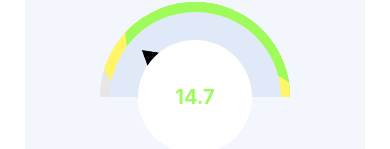
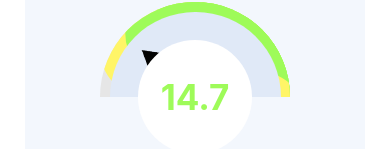
Before and after one commit to kahnu044/react-native-speedometer-plus, a React Native app: screen / in a window 390 px wide. Shown: the part 335-484 px from the top of the page. Built offline with nearby package versions, Linux system fonts and the light colour scheme.

Commit message:
innerFullCircleStyle Added

```diff
--- a/react-native-speedometer-plus/index.js
+++ b/react-native-speedometer-plus/index.js
@@ -37,6 +37,13 @@ class SpeedoMeterPlus extends Component {
       imageStyle,
       innerCircleStyle,
       innerFullCircleStyle,
+      innerFullCircleLabelWrapperStyle,
+      innerFullCircleValueStyle,
+      innerFullCircleValuePrefix,
+      innerFullCircleValueSuffix,
+      showInnerLabelNote,
+      innerLabelNoteValue,
+      innerLabelNoteStyle,
       labelWrapperStyle,
       labelStyle,
       labelNoteStyle,
@@ -135,20 +142,23 @@ class SpeedoMeterPlus extends Component {
           borderRadius: currentSize / 2,
         }, innerFullCircleStyle]} >
 
-          <View style={[style.labelWrapper, labelWrapperStyle]}>
+          <View style={[style.innerFullCircleLabelWrapper, innerFullCircleLabelWrapperStyle]}>
             <Text style={
-              [style.label, labelStyle, { color: label.labelColor }]}
+              [style.innerLabelValue, { color: label.labelColor }, innerFullCircleValueStyle]}
             >
-              {limitValue(value, minValue, maxValue, allowedDecimals)}
+              {`${innerFullCircleValuePrefix}${limitValue(value, minValue, maxValue, allowedDecimals)}${innerFullCircleValueSuffix}`}
             </Text>
-            <Text style={
-              [style.labelNote, labelNoteStyle]}
-            >
-              {label.name}
-            </Text>
+
+            {showInnerLabelNote && (label.name || innerLabelNoteValue) && (
+              <Text style={
+                [style.innerLabelNote, { color: label.labelColor }, innerLabelNoteStyle]}
+              >
+                {innerLabelNoteValue ? innerLabelNoteValue : label.name}
+              </Text>
+            )}
+
           </View>
         </View>
-
       </View>
     );
   }
@@ -201,6 +211,13 @@ SpeedoMeterPlus.defaultProps = {
   innerCircleStyle: {},
   innerFullCircleStyle: {},
   labelWrapperStyle: {},
+  innerFullCircleLabelWrapperStyle: {},
+  innerFullCircleValueStyle: {},
+  innerFullCircleValuePrefix: "",
+  innerFullCircleValueSuffix: "",
+  showInnerLabelNote: true,
+  innerLabelNoteValue: "",
+  innerLabelNoteStyle: {},
   labelStyle: {},
   labelNoteStyle: {},
   useNativeDriver: true,
@@ -223,6 +240,13 @@ SpeedoMeterPlus.propTypes = {
   imageStyle: PropTypes.object,
   innerCircleStyle: PropTypes.object,
   innerFullCircleStyle: PropTypes.object,
+  innerFullCircleLabelWrapperStyle: PropTypes.object,
+  innerFullCircleValueStyle: PropTypes.object,
+  innerFullCircleValuePrefix: PropTypes.string,
+  innerFullCircleValueSuffix: PropTypes.string,
+  showInnerLabelNote: PropTypes.bool,
+  innerLabelNoteValue: PropTypes.string,
+  innerLabelNoteStyle: PropTypes.object,
   labelWrapperStyle: PropTypes.object,
   labelStyle: PropTypes.object,
   labelNoteStyle: PropTypes.object,
--- a/react-native-speedometer-plus/src/style/index.js
+++ b/react-native-speedometer-plus/src/style/index.js
@@ -1,4 +1,3 @@
-/* eslint import/no-unresolved: [2, { ignore: ['react-native'] }] */
 import { StyleSheet, Dimensions } from 'react-native';
 
 export const { width } = Dimensions.get('window');
@@ -8,7 +7,6 @@ export default StyleSheet.create({
     marginVertical: 5,
     alignSelf: 'center',
   },
-  // Circular Container
   circleWrapper: {
     overflow: 'hidden',
   },
@@ -53,6 +51,21 @@ export default StyleSheet.create({
     justifyContent: "center",
     alignItems: "center"
   },
+  innerFullCircleLabelWrapper: {
+    marginVertical: 5,
+    justifyContent: "center",
+    alignItems: "center"
+  },
+  innerLabelValue: {
+    fontSize: 35,
+    fontWeight: 'bold',
+  },
+  innerLabelNote: {
+    fontSize: 15,
+    fontWeight: 'bold',
+    color: "#000000",
+    textTransform: "uppercase",
+  },
   labelWrapper: {
     marginVertical: 5,
     alignItems: 'center',
```
